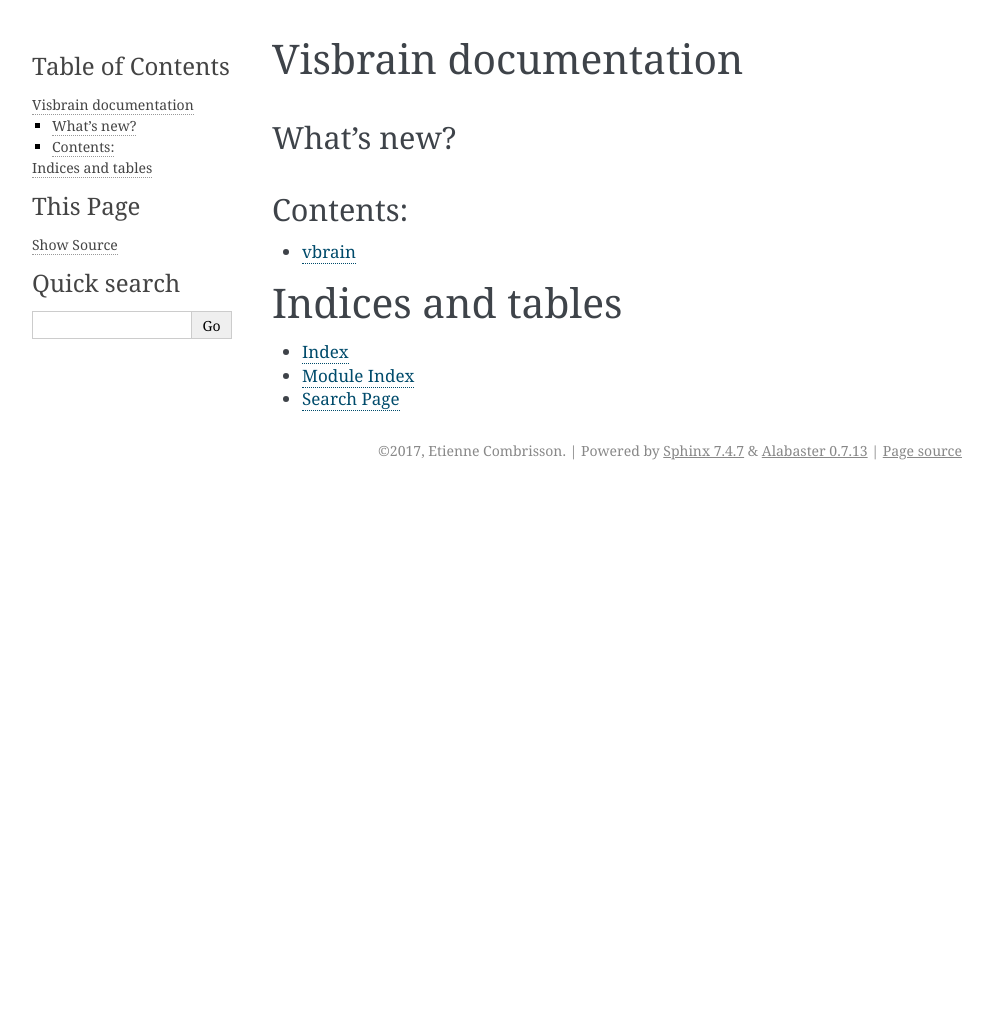
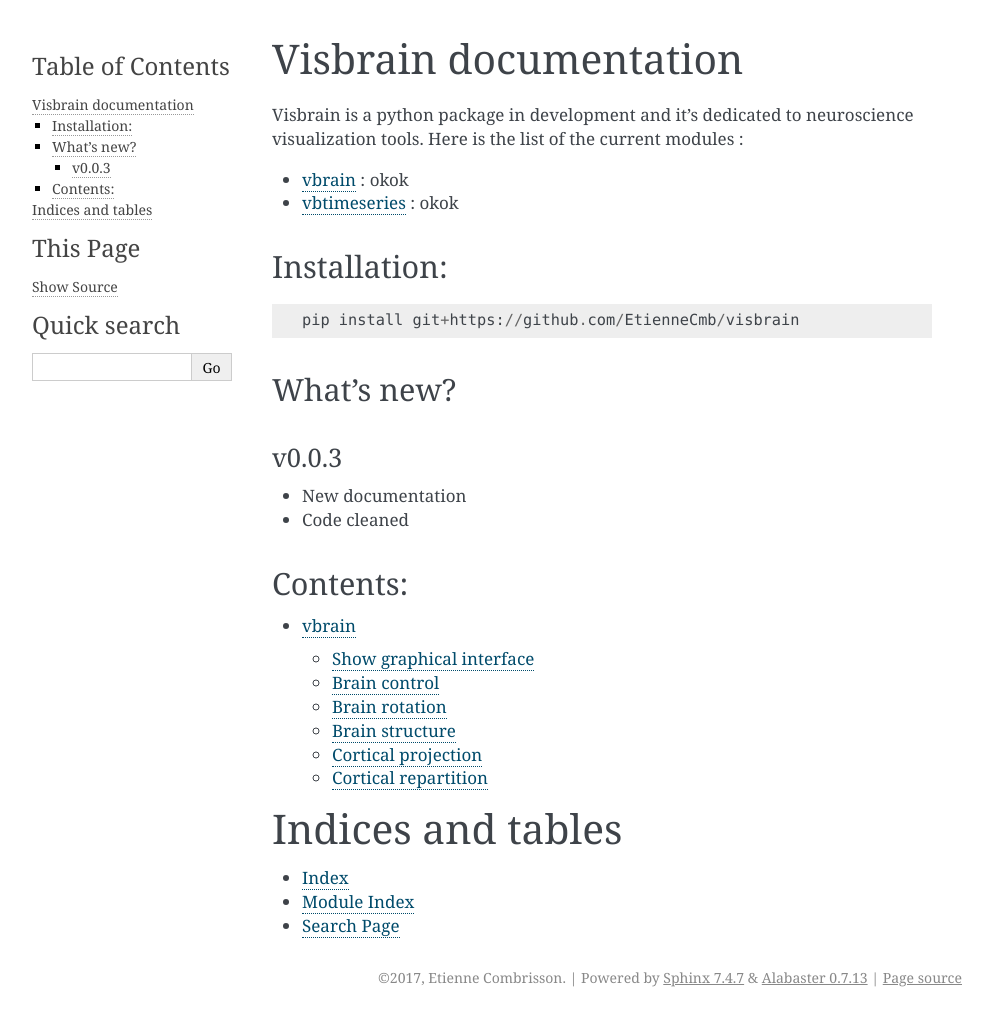
Before and after one commit to EtienneCmb/visbrain, a Sphinx documentation site: the page built from docs/index.rst, in a window 1280 px wide. Shown: the whole page, without its empty margins (148-1141 px from the left). Built offline with Sphinx 7.4.7, drawn with Linux system fonts in a browser that asks for light colours; before the commit the page ends 900 px from its top, so only the background shows below that.

Commit message:
Update doc for uiAtlas

```diff
--- a/docs/index.rst
+++ b/docs/index.rst
@@ -1,8 +1,24 @@
 Visbrain documentation
 ======================
 
+Visbrain is a python package in development and it's dedicated to neuroscience visualization tools. Here is the list of the current modules :
+
+* :ref:`vbrain` : okok
+* :ref:`vbtimeseries` : okok
+
+Installation:
+-------------
+.. code-block:: python
+
+    pip install git+https://github.com/EtienneCmb/visbrain
+
 What's new?
 -----------
+v0.0.3
+######
+
+* New documentation
+* Code cleaned
 
 Contents:
 ---------
--- a/docs/vbrain.rst
+++ b/docs/vbrain.rst
@@ -1,12 +1,50 @@
+.. _vbrain:
+
 vbrain
-~~~~~~
+######
+
+.. figure::  picture/example.png
+   :align:   center
+
+Vbrain is a flexible graphical user interface for 3D visualizations on an MNI brain. It can be use to display deep sources, brodmann areas, materialize connectivity... This module use `vispy <http://vispy.org/>`_ and can be imported as follow :
 
 .. code-block:: python
 
     from visbrain import vbrain
 
+All possible inputs use a prefixe :
 
-.. automodule:: vbrain.vbrain
-    :members:
+	* 'a(_)': atlas properties
+	* 's(_)': sources properties
+	* 'c(_)': connectivity properties
+	* 'cmap(_)': colormap properties
+	* 't(_)': transformations properties
+	* 'ui(_)': graphical interface properties
+	* 'cb(_)': colorbar properties
+	* 'l(_)': light properties
 
+.. autoclass:: vbrain.vbrain.vbrain
+
+Show graphical interface
+~~~~~~~~~~~~~~~~~~~~~~~~
+.. automethod:: vbrain.vbrain.vbrain.show
+
+Brain control
+~~~~~~~~~~~~~~
+.. automethod:: vbrain.interface.uiElements.uiAtlas.uiAtlas.brain_control
+
+Brain rotation
+~~~~~~~~~~~~~~
+.. automethod:: vbrain.interface.uiElements.uiAtlas.uiAtlas.rotate
+
+Brain structure
+~~~~~~~~~~~~~~
+.. automethod:: vbrain.interface.uiElements.uiAtlas.uiAtlas.brain_structure
+
+Cortical projection
+~~~~~~~~~~~~~~~~~~~
 .. automethod:: vbrain.elements.transformations.SourcesTransform.SourcesTransform.cortical_projection
+
+Cortical repartition
+~~~~~~~~~~~~~~~~~~~~
+.. automethod:: vbrain.elements.transformations.SourcesTransform.SourcesTransform.cortical_repartition
--- /dev/null
+++ b/docs/vbtimeseries.rst
@@ -0,0 +1,6 @@
+.. _vbtimeseries:
+
+vbtimeseries
+############
+
+(to do)
```
Also changed, not shown: docs/picture/example.png (renamed from docs/example.png).
